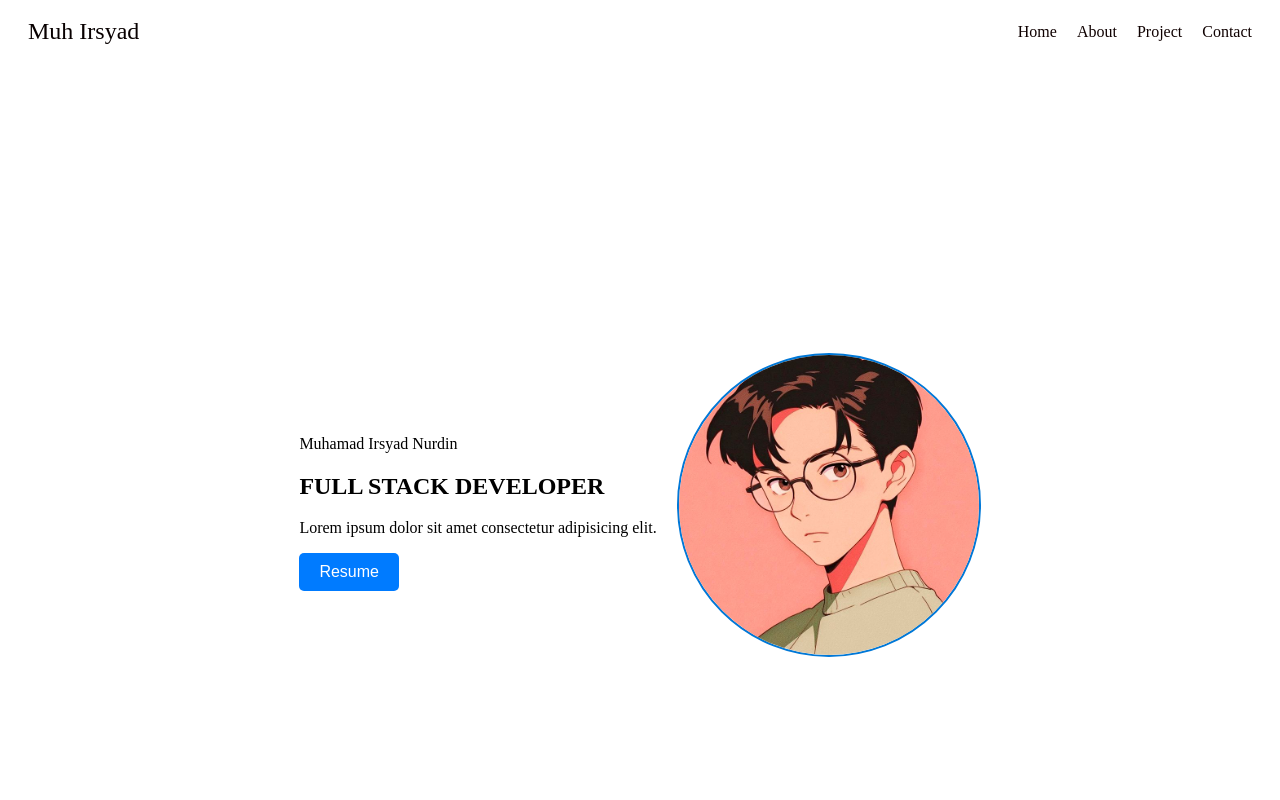
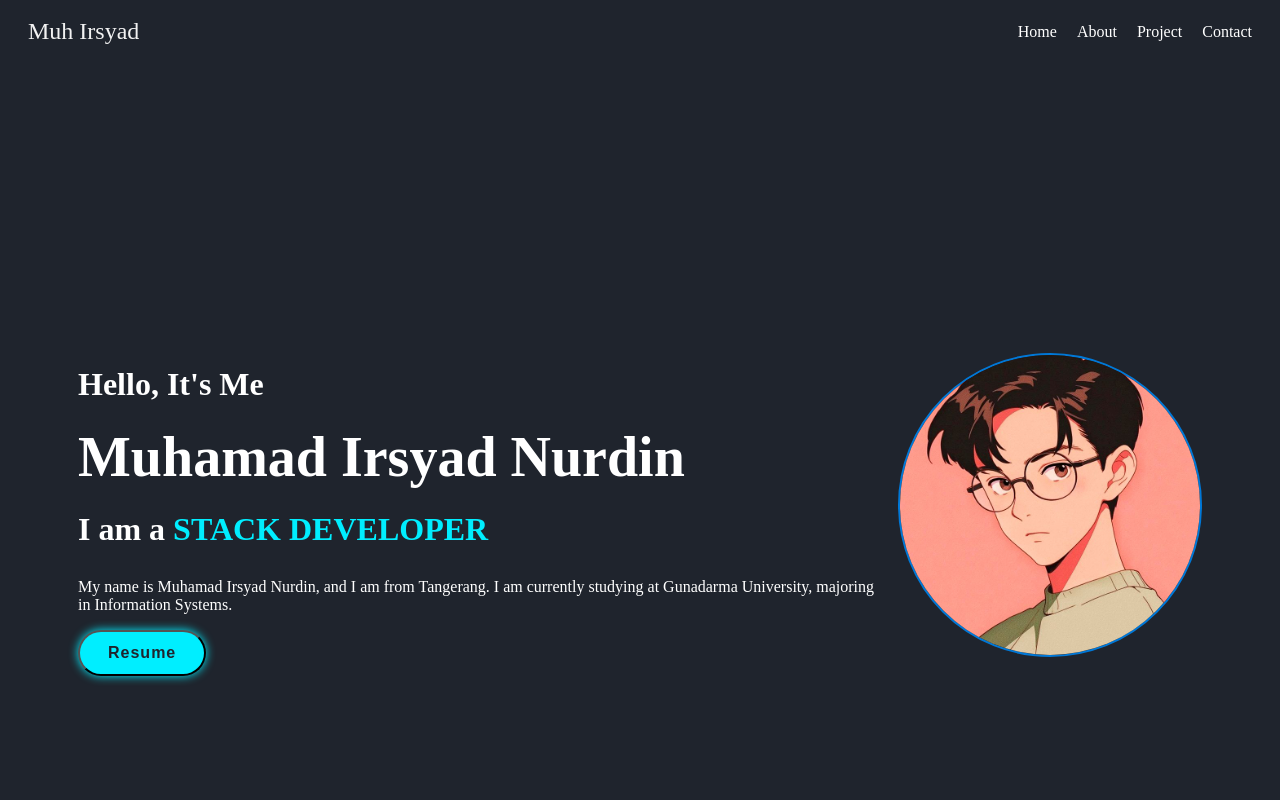
Before and after one commit to MuhIrsyadddd/muhirsyadddd.github.io, a plain HTML site: page index.html in a window 1280 px wide. Shown: the top 800 px of the page. Drawn offline with Linux system fonts and the light colour scheme.

Commit message:
tampilan bagusin

```diff
--- a/index.html
+++ b/index.html
@@ -12,10 +12,10 @@
         <div class="navbar-container">
             <div class="logo">Muh Irsyad</div>
             <ul class="navbar-list">
-                <li><a href="#home">Home</a></li>
-                <li><a href="#about">About</a></li>
-                <li><a href="#project">Project</a></li>
-                <li><a href="#contact">Contact</a></li>
+                <li><a href="#home" style="--i:1;">Home</a></li>
+                <li><a href="#about" style="--i:1;">About</a></li>
+                <li><a href="#project"style="--i:1;">Project</a></li>
+                <li><a href="#contact" style="--i:1;">Contact</a></li>
             </ul>
         </div>
     </nav>
@@ -23,10 +23,11 @@
     <!-- Home Section -->
     <section id="home" class="container">
         <div class="text-content">
-            <p>Muhamad Irsyad Nurdin</p>
-            <h1>FULL STACK DEVELOPER</h1>
-            <p>Lorem ipsum dolor sit amet consectetur adipisicing elit.</p>
-                    <a href="/resume.pdf" target="_blank">
+            <h3> Hello, It's Me </h3>
+            <h1>Muhamad Irsyad Nurdin</h1>
+            <h3>I am a <span>STACK DEVELOPER</span></h3>
+            <p>My name is Muhamad Irsyad Nurdin, and I am from Tangerang. I am currently studying at Gunadarma University, majoring in Information Systems.</p>
+                    <a href="/CV ATS Muhamad Irsyad Nurdin.pdf" target="_blank">
                       <button class="cv-button">Resume</button>
                     </a>
         </div>
--- a/style.css
+++ b/style.css
@@ -1,6 +1,10 @@
+body {
+    background: #1f242d;
+}
+
+
 /* Navbar styling */
 .navbar {
-    background-color: #ffff; /* Warna latar belakang navbar */
     padding: 10px 20px; /* Padding untuk navbar */
 }
 
@@ -11,8 +15,21 @@
 }
 
 .logo {
-    color: rgb(8, 0, 0); /* Warna teks logo */
+    color: rgb(242, 242, 242); /* Warna teks logo */
     font-size: 24px; /* Ukuran font untuk logo */
+    animation: slideRight 1s ease forwards;
+}
+
+@keyframes slideRight {
+    0% {
+        transform: translateX(-100px);
+        opacity: 0;
+    }
+
+    100% {
+        transform: translateX(0);
+        opacity: 1;
+    }
 }
 
 .navbar-list {
@@ -20,6 +37,20 @@
     margin: 0; /* Menghapus margin dari daftar */
     padding: 0; /* Menghapus padding dari daftar */
     display: flex; /* Menggunakan flexbox untuk daftar */
+    animation: slideTop .5s ease forwards;
+    animation-delay: calc(.2s * var(--i));
+}
+
+@keyframes slideTop {
+    0% {
+        transform: translateY(-100px);
+        opacity: 0;
+    }
+
+    100% {
+        transform: translateX(0);
+        opacity: 1;
+    }
 }
 
 .navbar-list li {
@@ -27,7 +58,7 @@
 }
 
 .navbar-list a {
-    color: rgb(15, 1, 1); /* Warna teks tautan */
+    color: rgb(255, 255, 255); /* Warna teks tautan */
     text-decoration: none; /* Menghapus garis bawah pada tautan */
 }
 
@@ -46,23 +77,56 @@
 
 /* Styling untuk text-content di Home Section */
 .text-content {
-    max-width: 600px; /* Mengatur lebar maksimum untuk teks */
+    max-width: 800px; /* Mengatur lebar maksimum untuk teks */
     margin-right: 20px; /* Memberikan jarak antara teks dan gambar */
 }
 
+.text-content h3 {
+    font-size: 32px;
+    font-weight: 700;
+    color: rgb(255, 255, 255); /* Warna teks tautan */
+}
+
+.text-content h3:nth-of-type(2){
+    margin-bottom: 30px;
+}
+
+.text-content h3 span {
+    color: #0ef;
+}
+
+.text-content h1 {
+    font-size: 56px;
+    font-weight: 700;
+    margin: -10px 0;
+    color: rgb(255, 255, 255); /* Warna teks tautan */
+}
+
+.text-content p {
+    font-size: 16px;
+    color: rgb(255, 255, 255); /* Warna teks tautan */
+}
+
+
+
+
+
 /* Gaya untuk tombol CV */
 .cv-button {
-    background-color: #007BFF; /* Warna latar belakang tombol */
-    color: white; /* Warna teks tombol */
-    border: none; /* Menghapus border */
-    padding: 10px 20px; /* Padding untuk tombol */
-    border-radius: 5px; /* Menambahkan sudut melingkar pada tombol */
-    cursor: pointer; /* Mengubah cursor saat hover */
-    font-size: 16px; /* Ukuran font tombol */
+    display: inline-block;
+    padding: 12px 28px;
+    background: #0ef;
+    border-radius: 40px;
+    box-shadow: 0 0 10px #0ef;
+    font-size: 16px;
+    color: #1f242d;
+    letter-spacing: 1px;
+    text-decoration: none;
+    font-weight: 600;
 }
 
 .cv-button:hover {
-    background-color: #0056b3; /* Mengubah warna latar belakang saat hover */
+    background-color: rgb(178, 4, 4); /* Mengubah warna latar belakang saat hover */
 }
 
 /* Gaya untuk gambar di Home Section */
```
Also changed, not shown: 1 other file.
